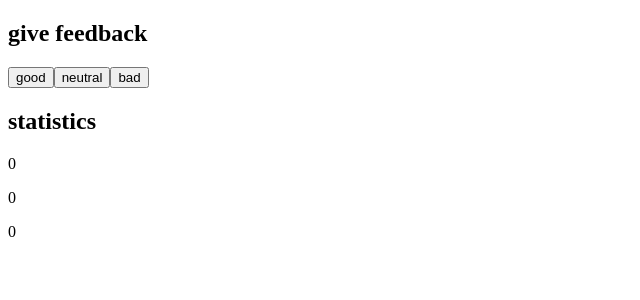
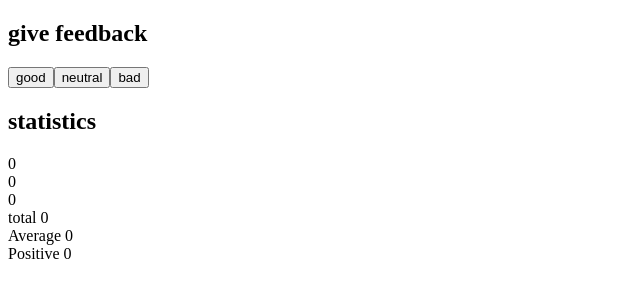
Before and after one commit to ds20220914/full-stack, a React (Vite) app in the folder osa1/unicafe/: page / in a window 1280 px wide. Shown: the top 300 px of the page, without its empty margins (0-640 px from the left). Built offline with nearby package versions, Linux system fonts and the light colour scheme.

Commit message:
tehtävä 1.7

```diff
--- a/osa1/unicafe/src/App.jsx
+++ b/osa1/unicafe/src/App.jsx
@@ -5,9 +5,32 @@ const Button = (props) => (
 )
 
 const Statistics = (props) => {
+	return <div>{props.status}</div>
+}
+
+const Total = (props) => {
+	return <div>total {props.good + props.neutral + props.bad}</div>
+}
+
+const Average = (props) => {
+	if (props.good === 0 || props.good + props.bad + props.neutral === 0) {
+		return <div>Average 0</div>
+	}
 	return (
 		<div>
-			<p>{props.status}</p>
+			Average {(props.good - props.bad) / (props.good + props.bad + props.neutral)}
+		</div>
+	)
+}
+
+const Positive = (props) => {
+	if (props.good === 0 || props.good + props.bad + props.neutral === 0) {
+		return <div>Positive 0</div>
+	}
+
+	return (
+		<div>
+			Positive {(props.good / (props.good + props.bad + props.neutral)) * 100}
 		</div>
 	)
 }
@@ -34,6 +57,9 @@ const App = () => {
 			<Statistics status={good} />
 			<Statistics status={neutral} />
 			<Statistics status={bad} />
+			<Total good={good} neutral={neutral} bad={bad} />
+			<Average good={good} neutral={neutral} bad={bad} />
+			<Positive good={good} neutral={neutral} bad={bad} />
 		</div>
 	)
 }
```
